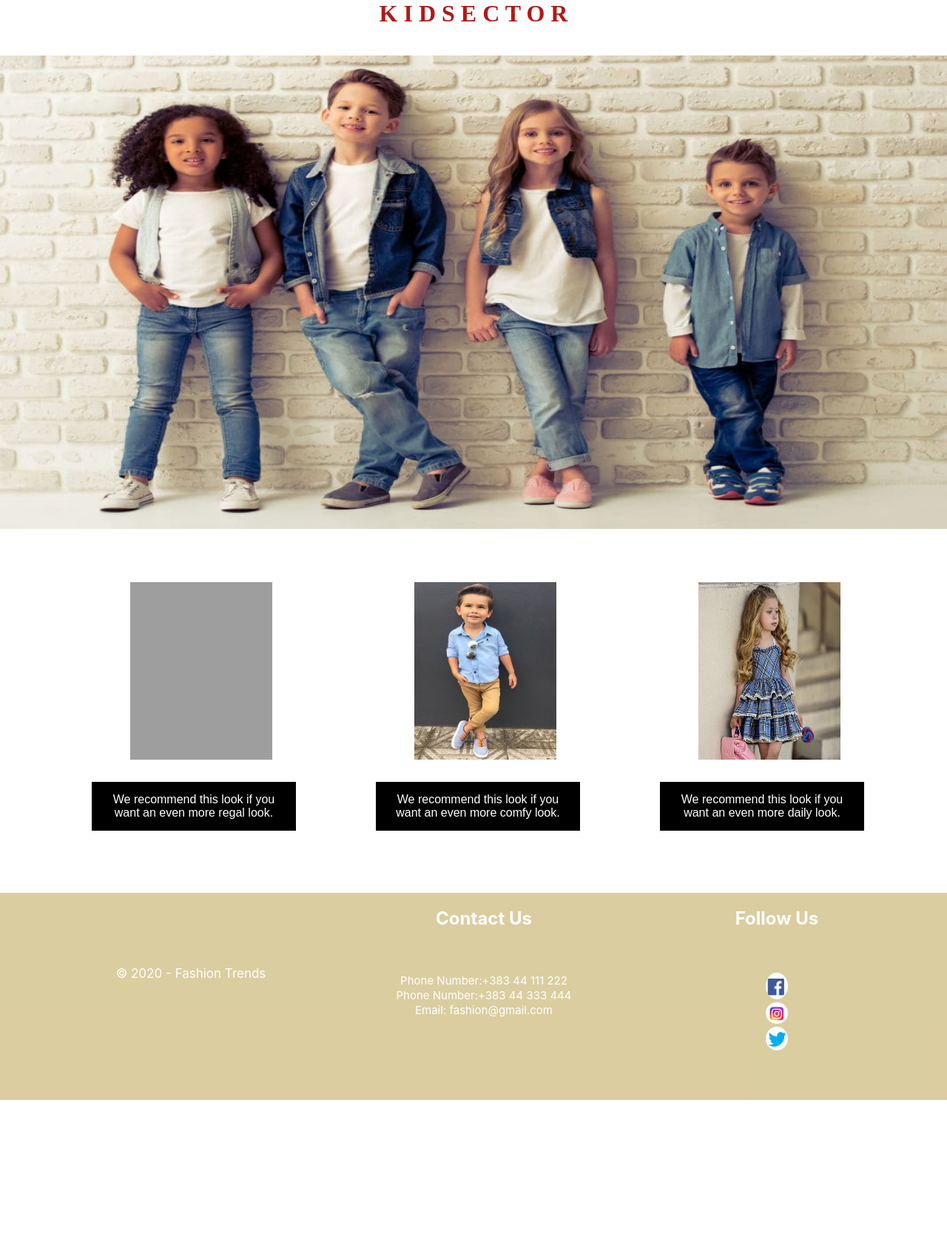
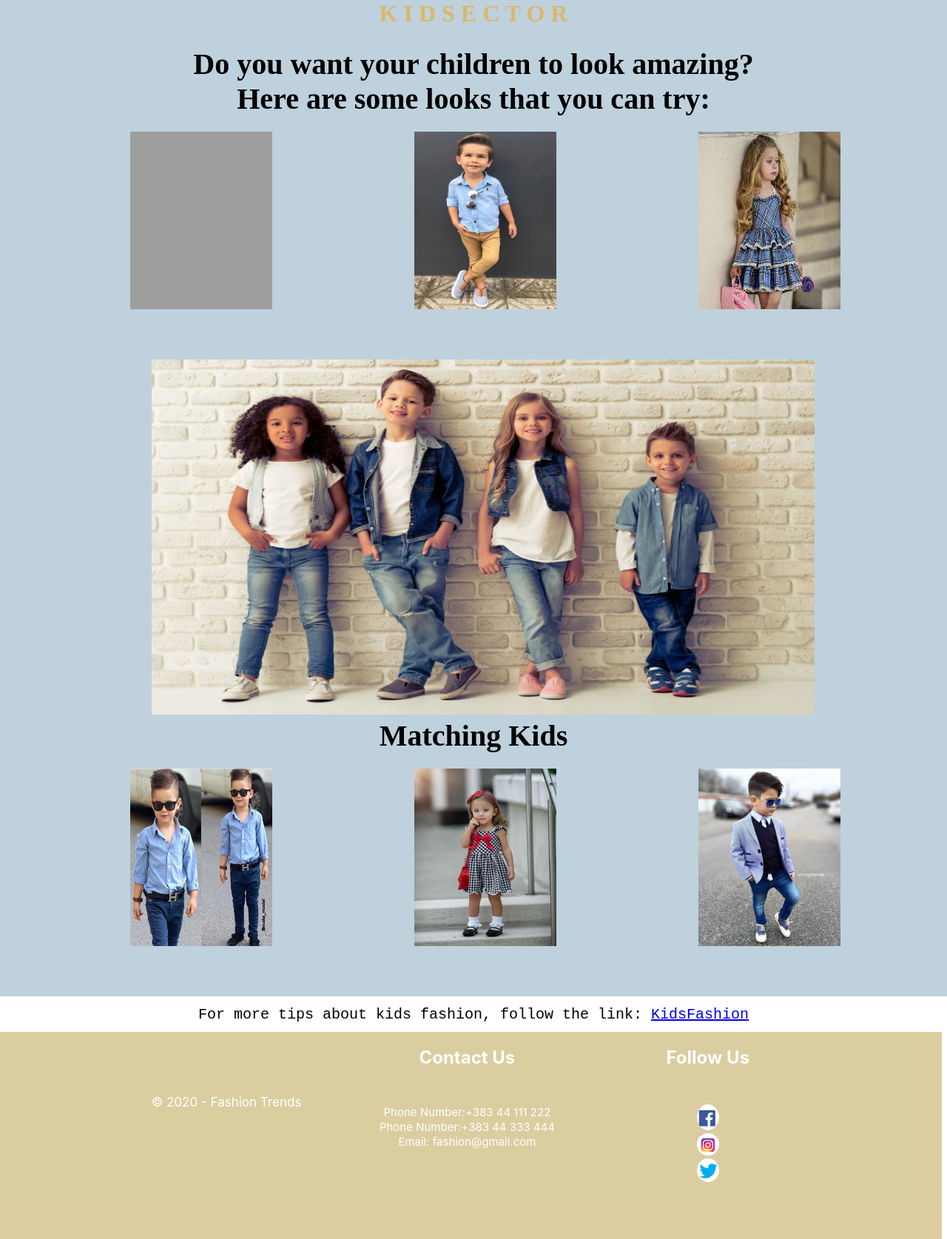
Before and after one commit to Rilindaaa/Projekti, a PHP site: page /Kids.html in a window 1280 px wide. Shown: the part 144-1819 px from the top of the page at 74% size. Before the commit the page ends 1631 px from the top, so only its background shows below. Run offline with PHP 8.4, Linux system fonts and the light colour scheme; grey boxes are pictures that could not be loaded.

Commit message:
todaynew

```diff
--- a/Fashion.css
+++ b/Fashion.css
@@ -140,14 +140,14 @@ li a:hover{
     margin: 20px 0;
     margin-left: 40%;
     font-family: sans-serif;
-    margin-top: 5%;
+
 }
 
 .box p {
     font-weight: 100;
-    margin-left: 40%;
+    margin-left: 35%;
     font-family: sans-serif;
-    margin-top: 10%;
+   margin-bottom: 2%;
 }
 
 .box img {
@@ -160,10 +160,10 @@ li a:hover{
 }
 
 #footer{
-    width: 100vw;
+    width: 96.3vw;
     height: 30vh;
     padding: 20px;
-    margin-top: 5%;
+    margin-top: 1%;
     background-color: rgba(194, 171, 96, 0.596);
     position: relative;
     text-align: center;
@@ -211,7 +211,7 @@ li a:hover{
 
 }
 .footer-wrapper{
-    width: 1200px;
+    width: 80%;
     margin: 0 auto;
  }
 
@@ -399,22 +399,23 @@ li a:hover{
 
 #Linku{
   text-align: center;
-  margin-top: 3%;
+  margin-top: 1%;
   font-size: 20px;
   font-family: 'Courier New', Courier, monospace;
   color:black;
 }
 
 #k-foto{
-    width: 100vw;
-    height:80vh;
-    margin-top: 1%;
+    width: 70vw;
+    height:60vh;
+    margin-left: 2%;
+
 }
 
 .sector2>h1{
     text-align: center;
     margin-bottom: 2%;
-    color:rgb(177, 25, 25);
+    color:rgb(219, 183, 106);
 }
 
 
@@ -432,14 +433,9 @@ li a:hover{
     flex-direction: column;
     justify-content: center;
     text-align: center;
-    margin-top: 5%;
+    margin-top: 1%;
 }
 
-.k-box p {
-    margin-left: 20%;
-    font-family: sans-serif;
-
-}
 
 .k-box img {
     width: 15vw;
@@ -456,5 +452,23 @@ li a:hover{
     width:50%;
     padding:10px;
     margin-left: 20px;
+    margin-bottom: 5%;
 
 }
+
+#k-txt{
+    text-align: center;
+    font-family: Edwardian Script ITC;
+    font-size: 20px;
+
+}
+
+.k-color{
+    background-color: rgb(190, 209, 221);
+}
+
+.foto-txt{
+    text-align: center;
+    font-family: Edwardian Script ITC;
+    font-size: 20px;
+}
--- a/Kids.html
+++ b/Kids.html
@@ -29,32 +29,51 @@
                  </div>
         </header>
         <main>
-
+            <div class="k-color">
             <div class="sector2">
                 <h1>K I D S E C T O R</h1>
             </div>
-            <div>
-                <img id= "k-foto" src="foto38.jpg">
+            <div id="k-txt">
+                <h1>Do you want your children to look amazing? <br>
+                Here are some looks that you can try:</h1>
             </div>
 
             <div id ="bxo">
                 <div class='kids'>
                     <div class='k-box'>
                         <img src="foto36.png">
-                        <p class="Stili"> We recommend this look if you want an even more regal look.</p>
-
                     </div>
                     <div class='k-box'>
                         <img src="f40.jpg">
-                        <p class="Stili">We recommend this look if you want an even more comfy look.</p>
-
                     </div>
                     <div class='k-box'>
                         <img src="foto35.jpg">
-                        <p class="Stili">We recommend this look if you want an even more daily look.</p>
-
                     </div>
                 </div>
+                </div>
+                <div class ="foto-txt">
+                    <img id= "k-foto" src="foto38.jpg">
+                    <h1>Matching Kids</h1>
+                </div>
+
+                <div id ="bxo">
+                    <div class='kids'>
+                        <div class='k-box'>
+                            <img src="f50.jpg">
+                        </div>
+                        <div class='k-box'>
+                            <img src="f39.jpg">
+                        </div>
+                        <div class='k-box'>
+                            <img src="f51.jpg">
+                        </div>
+                    </div>
+                    </div>
+                </div>
+                <div id="Linku">
+                    <p>
+                        For more tips about kids fashion, follow the link: <a href="https://www.google.com/search?q=cute+kids+fashion&tbm=isch&ved=2ahUKEwjrxo2WkdPtAhVPuKQKHTMGDzkQ2-cCegQIABAA&oq=cute+kids+fashion&gs_lcp=CgNpbWcQAzICCAAyAggAMgIIADICCAAyAggAMgYIABAFEB4yBggAEAUQHjIGCAAQCBAeMgYIABAIEB4yBggAEAgQHjoECAAQHlD72AVY892tAWDV360BaABwAHgAgAGnAYgBnAeSAQMwLjeYAQCgAQGqAQtnd3Mtd2l6LWltZ8ABAQ&sclient=img&ei=VFLaX-vMJM_wkgWzjLzIAw&bih=803&biw=1688&hl=en">KidsFashion</a>
+                    </p>
                 </div>
             </main>
             <footer>
@@ -84,5 +103,4 @@
                 </div>
             </footer>
             </body>
-
             </html>
--- a/Men.html
+++ b/Men.html
@@ -53,13 +53,10 @@
                     <div class='m-box'>
                         <img src="f33.jpg">
                         <p class="Stili">We recommend this look if you want an even more daily look.</p>
-
                     </div>
                 </div>
                 </div>
                 </div>
-
-
         </main>
         <div id="Linku">
             <p>
--- a/index.html
+++ b/index.html
@@ -36,7 +36,7 @@
             </div>
 
             <div class="intro">
-                <h1>I N T R O D U C T I O N</h1>
+                <h1>What we offer to you!?</h1>
             </div>
 
                 <div class='Permbajtja'>
```
Also changed, not shown: Women.html (+11 -11 lines), f48.jpg (added), f49.jpg (added), f50.jpg (added), f51.jpg (added).
